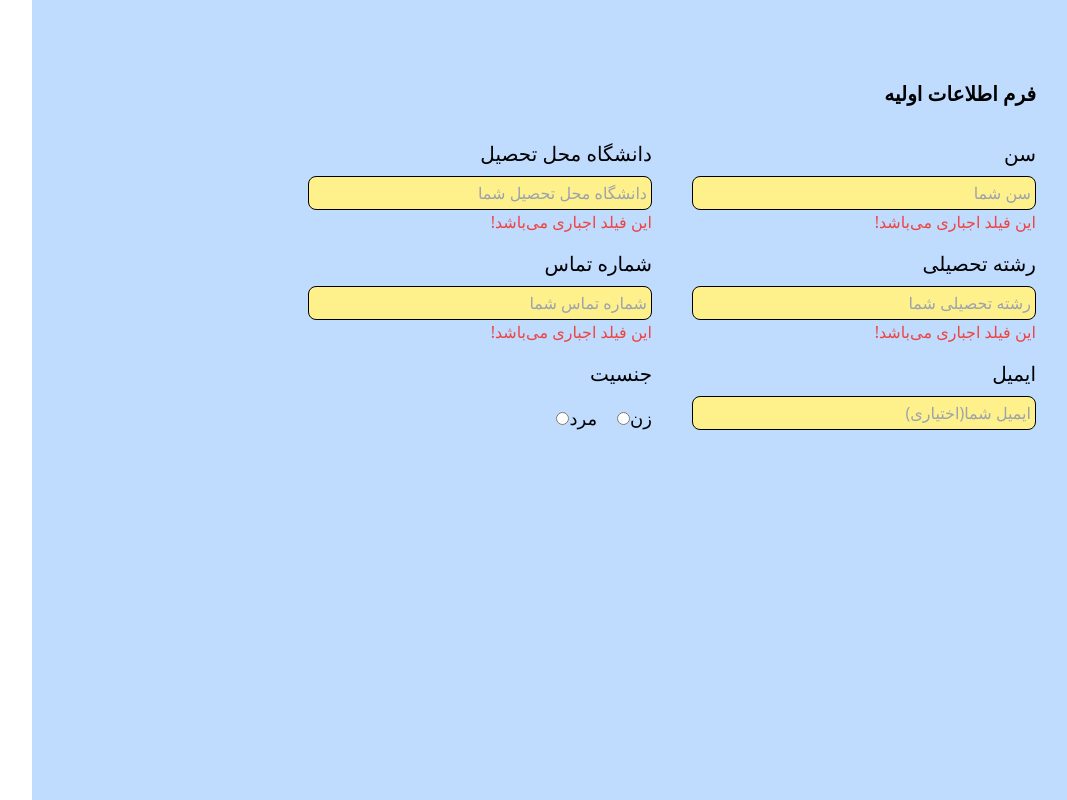
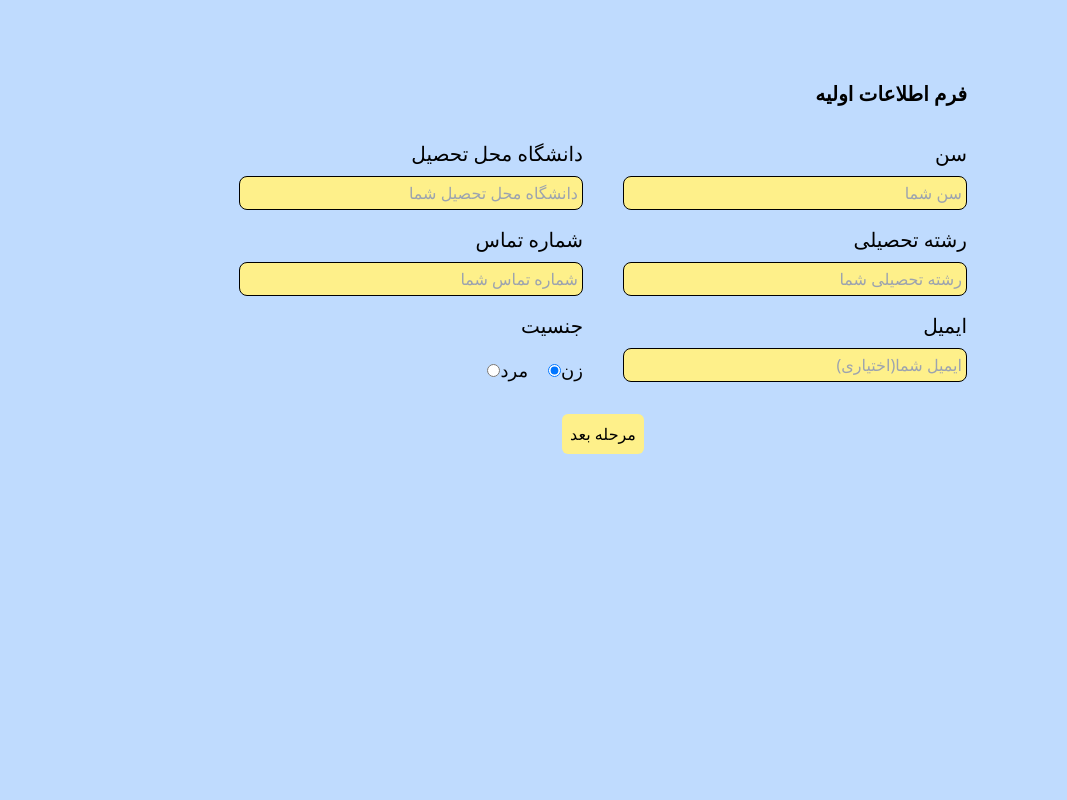
Before and after one commit to AwlirezaZ/thesis_questionnaire, a Vue app: page / in a window 1280 px wide. Shown: the whole page, without its empty margins (37-1104 px from the left). Built offline with nearby package versions, Linux system fonts and the light colour scheme.

Commit message:
add validations and change some style

```diff
--- a/src/router/index.js
+++ b/src/router/index.js
@@ -1,5 +1,6 @@
 import { createRouter, createWebHistory } from 'vue-router'
 import FormView from '../views/FormView.vue'
+import QuestionView from '../views/QuestionView.vue'
 
 const router = createRouter({
   history: createWebHistory(import.meta.env.BASE_URL),
@@ -9,6 +10,11 @@ const router = createRouter({
       name: 'formView',
       component: FormView
     },
+    {
+      path: '/questionView',
+      name: 'QuestionView',
+      component: QuestionView
+    },
   ]
 })
 
--- a/src/views/FormView.vue
+++ b/src/views/FormView.vue
@@ -1,43 +1,48 @@
 <template>
-    <div class="h-screen bg-blue-200">
+    <div class="h-screen bg-blue-200 overflow-y-scroll">
         <div class="container">
             <div class="w-3/5 m-auto flex flex-wrap gap-3 md:gap-0 pt-20">
                 <h1 class="md:px-5 basis-full text-xl pb-8 font-semibold">فرم اطلاعات اولیه</h1>
                 <div class="basis-full md:basis-1/2 md:px-5 md:mb-4">
                     <span class="text-xl block mb-2">سن</span>
-                    <input v-model="age" id="age" placeholder="سن شما" class="border border-black w-full pr-1 focus:outline-none py-1 rounded-lg bg-yellow-200" type="text">
-                    <span v-if="inputIsRequiredAndInvalid(age)" class="text-red-500">این فیلد اجباری می‌باشد!</span>
+                    <input v-model="age.model" id="age" placeholder="سن شما" class="border border-black w-full pr-1 focus:outline-none py-1 rounded-lg bg-yellow-200" type="text">
+                    <span v-if="showErrors && ageValidateError.isError" class="text-red-500">{{ageValidateError.errorMassage}}</span>
                 </div>
 
                 <div class="basis-full md:basis-1/2 md:px-5 md:mb-4">
                     <span class="text-xl block mb-2">دانشگاه محل تحصیل</span>
-                    <input v-model="university" class="border border-black w-full pr-1 focus:outline-none py-1 rounded-lg bg-yellow-200" placeholder="دانشگاه محل تحصیل شما" type="text">
-                    <span v-if="inputIsRequiredAndInvalid(university)" class="text-red-500">این فیلد اجباری می‌باشد!</span>
+                    <input v-model="university.model" class="border border-black w-full pr-1 focus:outline-none py-1 rounded-lg bg-yellow-200" placeholder="دانشگاه محل تحصیل شما" type="text">
+                    <span v-if="showErrors&&universityValidateError.isError" class="text-red-500">{{universityValidateError.errorMassage}}</span>
+
                 </div>
                 <div class="basis-full md:basis-1/2 md:px-5 md:mb-4">
                     <span class="text-xl block mb-2">رشته تحصیلی</span>
-                    <input v-model="caseOfStudy" class="border border-black w-full pr-1 focus:outline-none py-1 rounded-lg bg-yellow-200" placeholder="رشته تحصیلی شما" type="text">
-                    <span v-if="inputIsRequiredAndInvalid(caseOfStudy)"  class="text-red-500">این فیلد اجباری می‌باشد!</span>
+                    <input v-model="caseOfStudy.model" class="border border-black w-full pr-1 focus:outline-none py-1 rounded-lg bg-yellow-200" placeholder="رشته تحصیلی شما" type="text">
+                    <span v-if="showErrors && caseOfStudyValidateError.isError" class="text-red-500">{{caseOfStudyValidateError.errorMassage}}</span>
+
                 </div>
                 <div class="basis-full md:basis-1/2 md:px-5 md:mb-4">
                     <span class="text-xl block mb-2">شماره تماس</span>
-                    <input v-model="phoneNumber" class="border border-black w-full pr-1 focus:outline-none py-1 rounded-lg bg-yellow-200" placeholder="شماره تماس شما" type="text">
-                    <span v-if="inputIsRequiredAndInvalid(phoneNumber)"  class="text-red-500">این فیلد اجباری می‌باشد!</span>
+                    <input v-model="phoneNumber.model" class="border border-black w-full pr-1 focus:outline-none py-1 rounded-lg bg-yellow-200" placeholder="شماره تماس شما" type="text">
+                    <span v-if="showErrors && phoneNumberValidateError.isError" class="text-red-500">{{phoneNumberValidateError.errorMassage}}</span>
+
                 </div>
                 <div class="basis-full md:basis-1/2 md:px-5 md:mb-4">
                     <span class="text-xl block mb-2">ایمیل</span>
-                    <input v-model="email" class="border border-black w-full pr-1 focus:outline-none py-1 rounded-lg bg-yellow-200" placeholder="ایمیل شما(اختیاری)" type="text">
-                    <!-- <span class="text-red-500">این فیلد اجباری می‌باشد!</span> -->
+                    <input v-model="email.model" class="border border-black w-full pr-1 focus:outline-none py-1 rounded-lg bg-yellow-200" placeholder="ایمیل شما(اختیاری)" type="text">
+                    <span v-if="showErrors&&emailValidateError.isError" class="text-red-500">{{emailValidateError.errorMassage}}</span>
+
                 </div>
                 <div class="basis-full md:basis-1/2 md:px-5 md:mb-4 flex flex-wrap gap-4 h-12">
                     <span class="basis-full text-xl">جنسیت</span>
                     <div class="basis-full">
                         <label class="text-lg pb-2" for="gender">زن</label>
-                        <input v-model="gender" name="gender" id="gender" class="border border-black rounded-lg bg-yellow-200" type="radio" value="male">
+                        <input v-model="gender.model" name="gender" id="gender" class="border border-black rounded-lg bg-yellow-200" type="radio" value="female">
                         <label class="text-lg pb-2 mr-5" for="gender">مرد</label>
-                        <input v-model="gender" name="gender" id="gender" class="border border-black rounded-lg bg-yellow-200" type="radio" value="female">
+                        <input v-model="gender.model" name="gender" id="gender" class="border border-black rounded-lg bg-yellow-200" type="radio" value="male">
                     </div>
                 </div>
+                <button @click="submit" class="p-2 rounded-md my-4 mx-auto bg-yellow-200 duration-200 ease-in hover:scale-105 hover:-translate-y-1">مرحله بعد</button>
             </div>
         </div>
 
@@ -45,16 +50,128 @@
 </template>
 
 <script setup>
-import {ref} from 'vue'
-const age = ref()
-const university = ref()
-const caseOfStudy = ref()
-const phoneNumber = ref()
-const email = ref()
-const gender = ref()
-const inputIsRequiredAndInvalid = function(variable)
-{
-    return variable == '' || variable == null
+import {ref,computed} from 'vue'
+import { useRouter } from 'vue-router'
+const router = useRouter()
+const requiredFieldText = "این فیلد اجباری می‌باشد!"
+const showErrors = ref(false)
+const invalidFormat = "فرمت ورودی صحیح نمی‌باشد!"
+const emailRegex = /^(([^<>()[\]\\.,;:\s@\"]+(\.[^<>()[\]\\.,;:\s@\"]+)*)|(\".+\"))@((\[[0-9]{1,3}\.[0-9]{1,3}\.[0-9]{1,3}\.[0-9]{1,3}\])|(([a-zA-Z\-0-9]+\.)+[a-zA-Z]{2,}))$/;
+const numberRegex =/^-?\d+\.?\d*$/;
+const age = ref({
+    model:'',
+    errorMessage:requiredFieldText
+})
+const university =ref({
+    model:'',
+    errorMessage:requiredFieldText
+})
+const caseOfStudy = ref({
+    model:'',
+    errorMessage:requiredFieldText
+})
+const phoneNumber = ref({
+    model:'',
+    errorMessage:requiredFieldText
+})
+const email =ref({
+    model:'',
+    errorMessage:invalidFormat
+})
+const gender = ref({
+    model:'female',
+    errorMessage:requiredFieldText
+})
+const ageValidateError = computed(() => {
+    let error = {
+        isError: false,
+        errorMassage: age.value.errorMessage,
+    }
+    if (!age.value.model.length) {
+        error.isError = true;
+    } else if(!age.value.model.match(numberRegex)) {
+        error.errorMassage=invalidFormat
+        error.isError = true
+    }
+    else{
+        error.isError = false;
+    }
+    return error
+})
+const universityValidateError = computed(() => {
+    let error = {
+        isError: false,
+        errorMassage: university.value.errorMessage,
+    }
+    if (!university.value.model.length) {
+        error.isError = true;
+    }
+    else{
+        error.isError = false;
+
+    }
+    return error
+})
+const caseOfStudyValidateError = computed(() => {
+    let error = {
+        isError: false,
+        errorMassage: caseOfStudy.value.errorMessage,
+    }
+    if (!caseOfStudy.value.model.length) {
+        error.isError = true;
+    }
+    else{
+        error.isError = false;
+
+    }
+    return error
+})
+const phoneNumberValidateError = computed(() => {
+    let error = {
+        isError: false,
+        errorMassage: phoneNumber.value.errorMessage,
+    }
+    if (!phoneNumber.value.model.length) {
+        error.isError = true;
+    } else if(!phoneNumber.value.model.match(numberRegex)) {
+        error.errorMassage=invalidFormat
+        error.isError = true
+    }
+    else{
+        error.isError = false;
+
+    }
+    return error
+})
+const emailValidateError = computed(() => {
+    let error = {
+        isError: false,
+        errorMassage: email.value.errorMessage,
+    }
+    if(email.value.model && !email.value.model.match(emailRegex)) {
+        error.errorMassage=invalidFormat
+        error.isError = true
+    }
+    else{
+        error.isError = false;
+
+    }
+    return error
+})
+
+const submit = () => {
+    if(validate() === true){
+    router.push( {name: 'QuestionView'})
+    }
+}
+const validate = ()=>{
+    debugger;
+    if(ageValidateError.value.isError || universityValidateError.value.isError || caseOfStudyValidateError.value.isError || phoneNumberValidateError.value.isError
+    || emailValidateError.value.isError){
+        showErrors.value = true;
+        return false;
+    }
+    return true
 }
 </script>
 
--- /dev/null
+++ b/src/views/QuestionView.vue
@@ -0,0 +1,13 @@
+<template>
+    <div>
+         fasfasf
+    </div>
+</template>
+
+<script setup>
+
+</script>
+
+<style lang="scss" scoped>
+
+</style>
```
